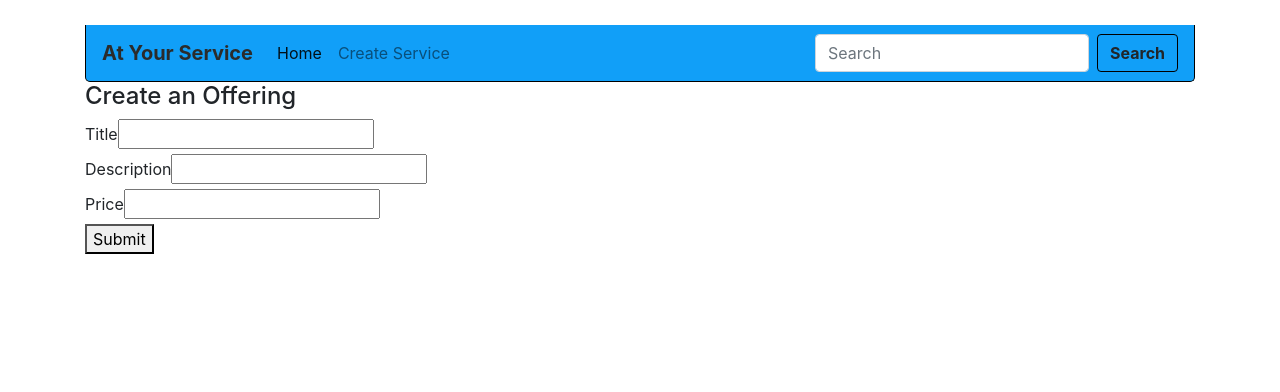
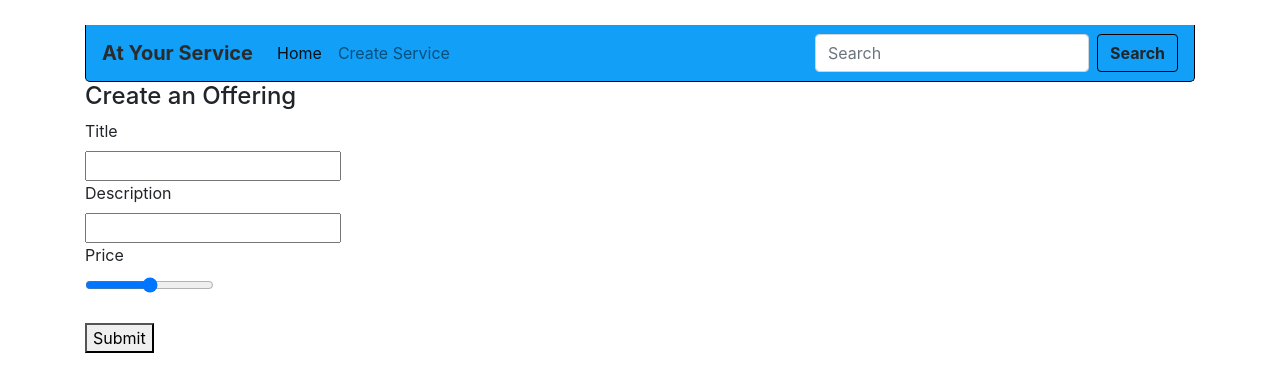
Before and after one commit to cramjacob/ISUService_309dump, an Angular app in the folder Frontend/Client/: page / in a window 1280 px wide. Shown: the top 392 px of the page. Built offline with nearby package versions, Linux system fonts and the light colour scheme.

Commit message:
commitaroonie

```diff
--- a/Frontend/Client/src/app/dashboard/dashboard.component.html
+++ b/Frontend/Client/src/app/dashboard/dashboard.component.html
@@ -3,15 +3,20 @@
         <h4>Create an Offering</h4>
         <form #form="ngForm" (ngSubmit)="Submit(form.value)">
             <label>Title</label>
+            <br>
             <input type="text" name="title" ngModel>
             <br>
             <label>Description</label>
+            <br>
             <input type="text" name="description" ngModel>
 
             <br>
 
             <label>Price</label>
-            <input type="text" name="price" ngModel>
+            <br>
+            <form class="range-field">
+                <input type="range" min="0" max="100" />
+            </form>
 
             <br>
 
@@ -19,7 +24,9 @@
                     [disabled]="false">Submit</button>
         </form>
     </div>
-    <div *ngIf="Cards" class="col-sm-8">
-        <app-card *ngFor="let card of Cards" [card]="card"></app-card>
+    <div class="row">
+        <div class="col-sm-4" *ngFor="let card of cards">
+            <app-card class="card" [card]="card"></app-card>
+        </div>
     </div>
 </div>
--- a/Frontend/Client/src/app/dashboard/dashboard.component.ts
+++ b/Frontend/Client/src/app/dashboard/dashboard.component.ts
@@ -1,6 +1,7 @@
 import { Component, OnInit } from '@angular/core';
 import { Card } from '../models/card.model';
 import { NgForm } from '@angular/forms';
+import { CardComponent } from '../card/card.component';
 
 @Component({
   selector: 'app-dashboard',
```
Also changed, not shown: 2 other files (tests, documents, lock files or other folders).
